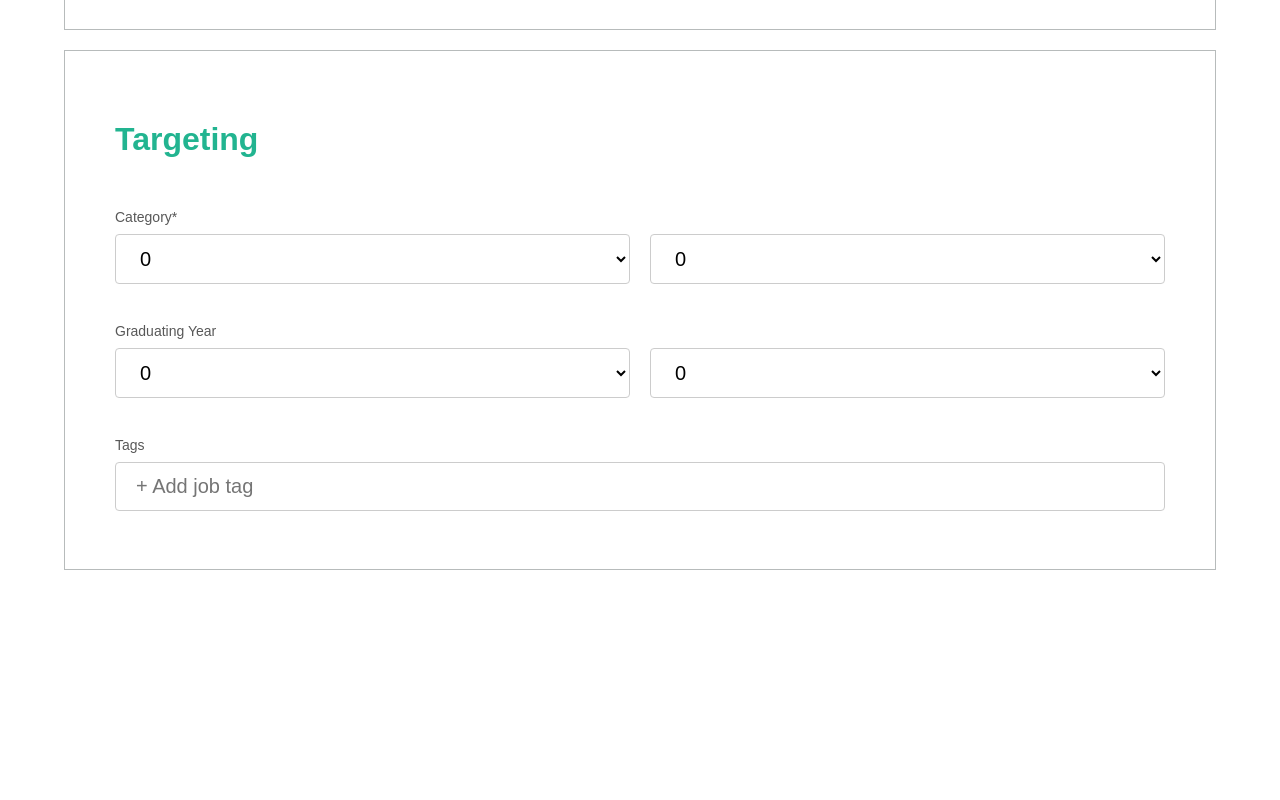
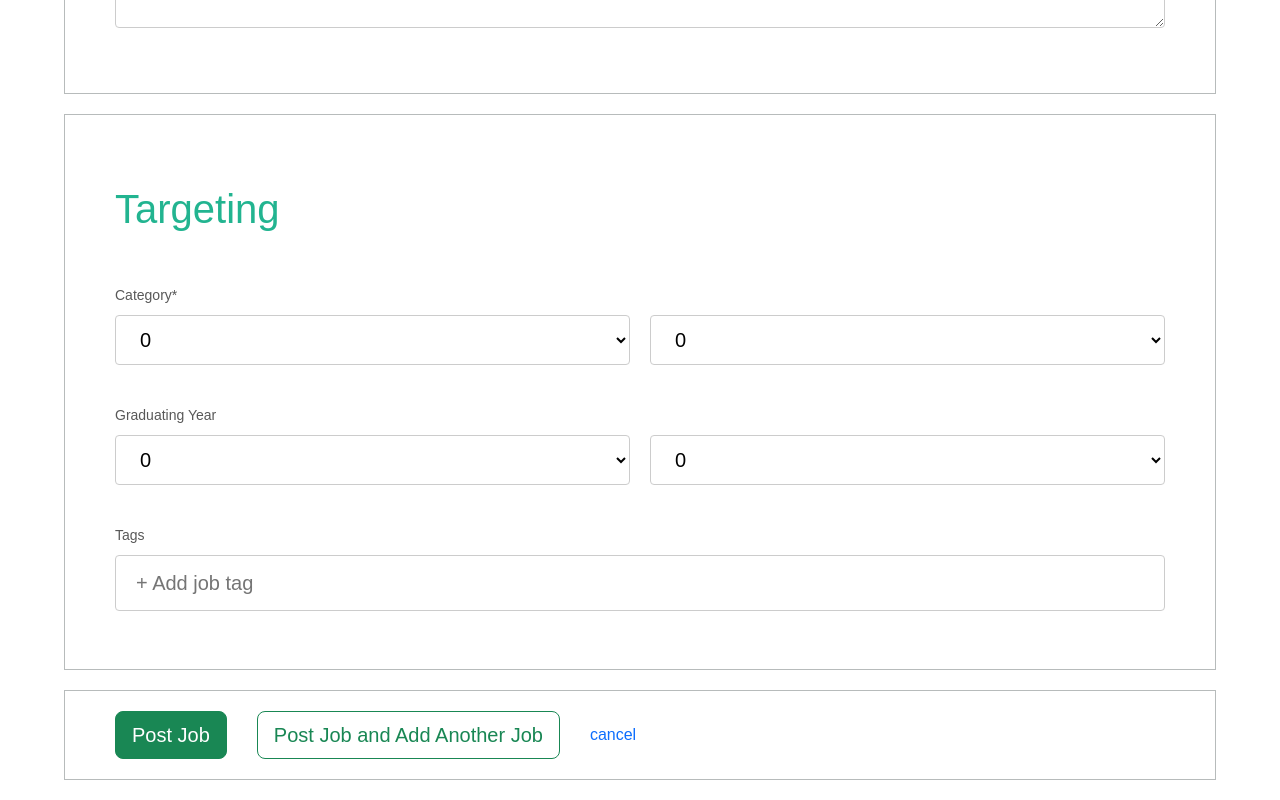
Before and after one commit to AryanKuAg/cyril-thomas-internship-test-project, a React (Create React App) app in the folder frontend-software-engineer/: page / in a window 1280 px wide. Shown: the part 809-1609 px from the top of the page. Before the commit the page ends 1379 px from the top, so only its background shows below. Built offline with nearby package versions, Linux system fonts and the light colour scheme.

Commit message:
PostJob.js UI Added - no functionalities

```diff
--- a/frontend-software-engineer/public/index.html
+++ b/frontend-software-engineer/public/index.html
@@ -4,6 +4,7 @@
     <meta charset="utf-8" />
     <link rel="icon" href="%PUBLIC_URL%/favicon.ico" />
     <meta name="viewport" content="width=device-width, initial-scale=1" />
+    <link href="https://cdn.jsdelivr.net/npm/bootstrap@5.2.0-beta1/dist/css/bootstrap.min.css" rel="stylesheet" integrity="sha384-0evHe/X+R7YkIZDRvuzKMRqM+OrBnVFBL6DOitfPri4tjfHxaWutUpFmBp4vmVor" crossorigin="anonymous">
     <meta name="theme-color" content="#000000" />
     <meta
       name="description"
--- a/frontend-software-engineer/src/App.js
+++ b/frontend-software-engineer/src/App.js
@@ -2,6 +2,8 @@ import {useState} from 'react';
 import './App.css';
 import BasicDetail from './Components/BasicDetail/BasicDetail';
 import Targeting from './Components/Targeting/Targeting.js';
+import PostJob from './Components/PostJob/PostJob';
+
 function App() {
 
   return (
@@ -11,6 +13,7 @@ function App() {
       {/* Targeting */}
       <Targeting/>
       {/* post Job */}
+      <PostJob/>
     </div>
   );
 }
--- /dev/null
+++ b/frontend-software-engineer/src/Components/PostJob/PostJob.css
@@ -0,0 +1,12 @@
+.postJob{
+    border: 1px solid rgb(183, 187, 187);
+    padding: 20px 50px;
+    margin: 20px 0;
+    display: flex;
+    align-items: center;
+    gap: 30px;
+}
+
+a {
+    text-decoration: none;
+}
--- a/frontend-software-engineer/src/Components/PostJob/PostJob.js
+++ b/frontend-software-engineer/src/Components/PostJob/PostJob.js
@@ -1,8 +1,9 @@
 import React from 'react'
+import "./PostJob.css"
 
 function PostJob() {
   return (
-    <div>PostJob</div>
+    <div className='postJob'><button type="button" class="btn btn-success btn-lg">Post Job</button><button type="button" class="btn btn-outline-success btn-lg">Post Job and Add Another Job</button><a href="#">cancel</a></div>
   )
 }
 
```
